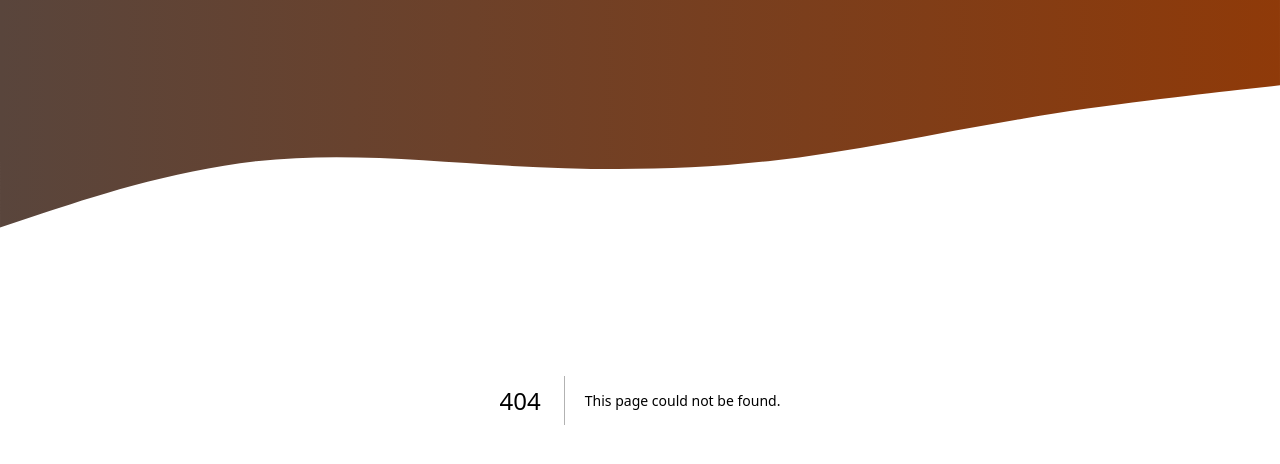
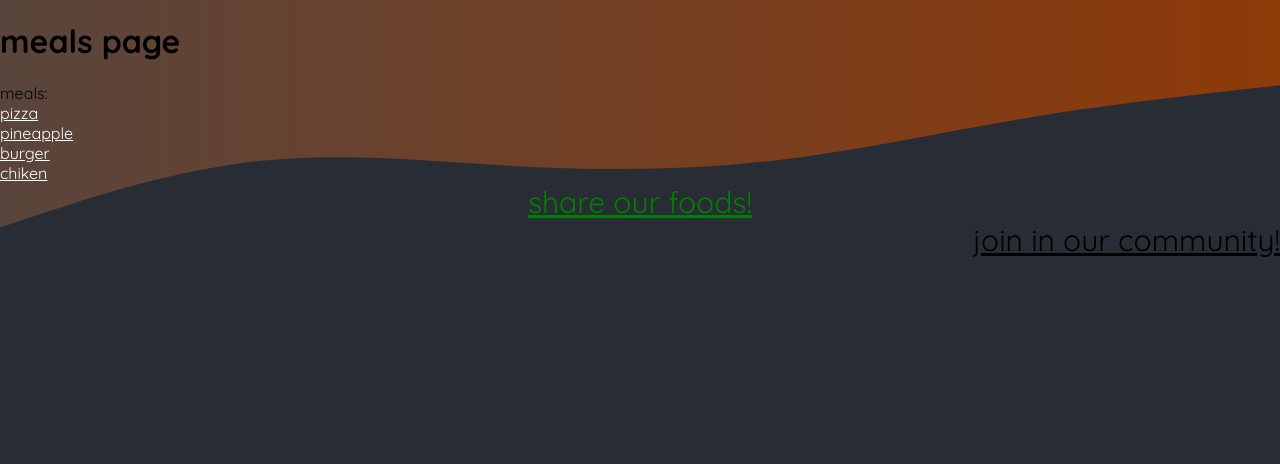
Before and after one commit to Amir-mohammad-ahmady-1234/my-first-NextJS-project, a Next.js app: page /meals in a window 1280 px wide. Before the commit this address had no page. Shown: the top 464 px of the page. Built offline with nearby package versions, Linux system fonts and the light colour scheme.

Commit message:
added some community, share, meals , dynamic meal pages. ( complete exercise )

```diff
--- a/app/globals.css
+++ b/app/globals.css
@@ -1,11 +1,11 @@
-@import url('https://fonts.googleapis.com/css2?family=Quicksand:wght@400;600;700&family=Montserrat:wght@400;700&display=swap');
+@import url("https://fonts.googleapis.com/css2?family=Quicksand:wght@400;600;700&family=Montserrat:wght@400;700&display=swap");
 
 * {
   box-sizing: border-box;
 }
 
 html {
-  font-family: 'Quicksand', sans-serif;
+  font-family: "Quicksand", sans-serif;
 }
 
 body {
@@ -46,7 +46,7 @@ svg {
   -webkit-text-fill-color: transparent;
   background-size: cover;
   background-position: center;
-  font-family: 'Montserrat', sans-serif;
+  font-family: "Montserrat", sans-serif;
 }
 
 .not-found p,
--- /dev/null
+++ b/app/meals/page.tsx
@@ -0,0 +1,49 @@
+import Link from "next/link";
+
+const page = () => {
+  return (
+    <main>
+      <h1>meals page</h1>
+      meals:{" "}
+      {["pizza", "pineapple", "burger", "chiken"].map((food) => (
+        <div key={food}>
+          <Link
+            style={{
+              color: "white",
+              // fontSize: "30px",
+            }}
+            href={`/meals/${food}`}
+          >
+            {food}
+          </Link>
+        </div>
+      ))}
+      <Link
+        href="/meals/share"
+        style={{
+          color: "green",
+          display: "flex",
+          alignItems: "center",
+          justifyContent: "center",
+          fontSize: "30px",
+        }}
+      >
+        share our foods!
+      </Link>
+      <Link
+        href="/community"
+        style={{
+          color: "black",
+          display: "flex",
+          alignItems: "center",
+          justifyContent: "end",
+          fontSize: "30px",
+        }}
+      >
+        join in our community!
+      </Link>
+    </main>
+  );
+};
+
+export default page;
```
Also changed, not shown: app/community/page.tsx (added, +13 -0 lines), app/meals/[slug]/page.tsx (added, +15 -0 lines), app/meals/share/page.tsx (added, +7 -0 lines), app/page.tsx (+7 -1 lines).
